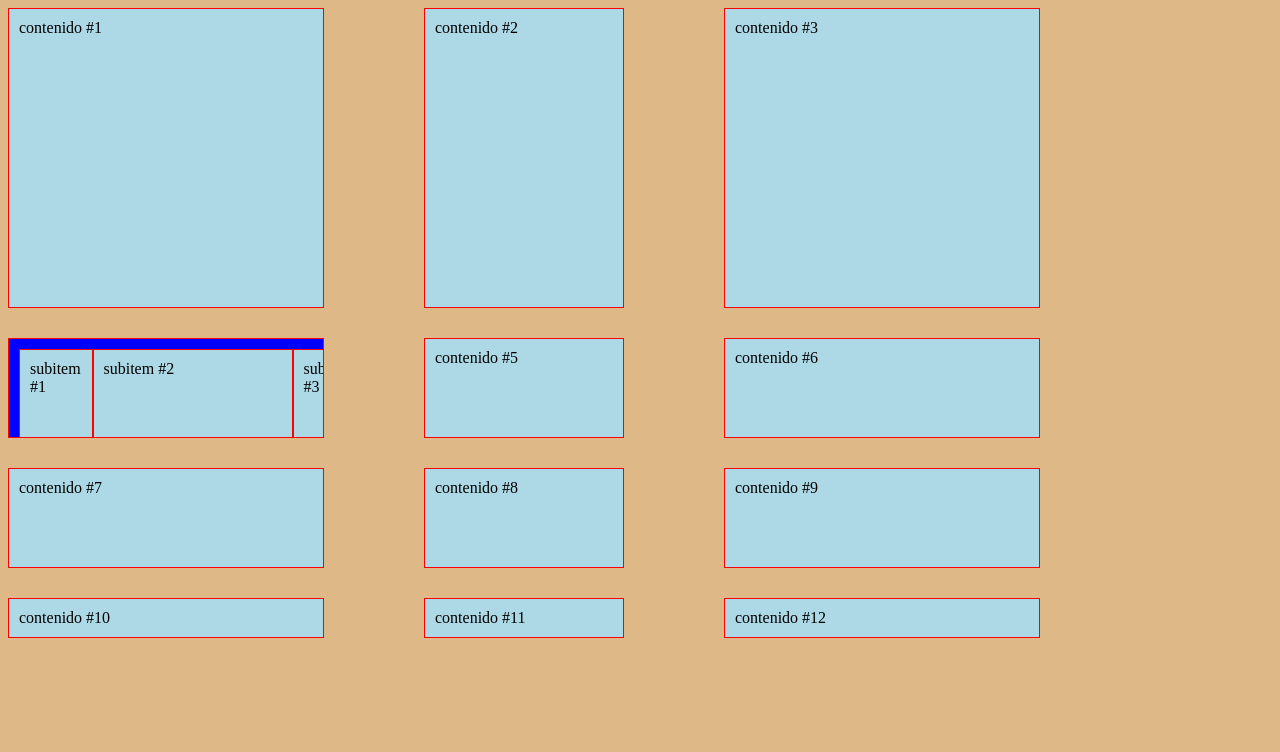
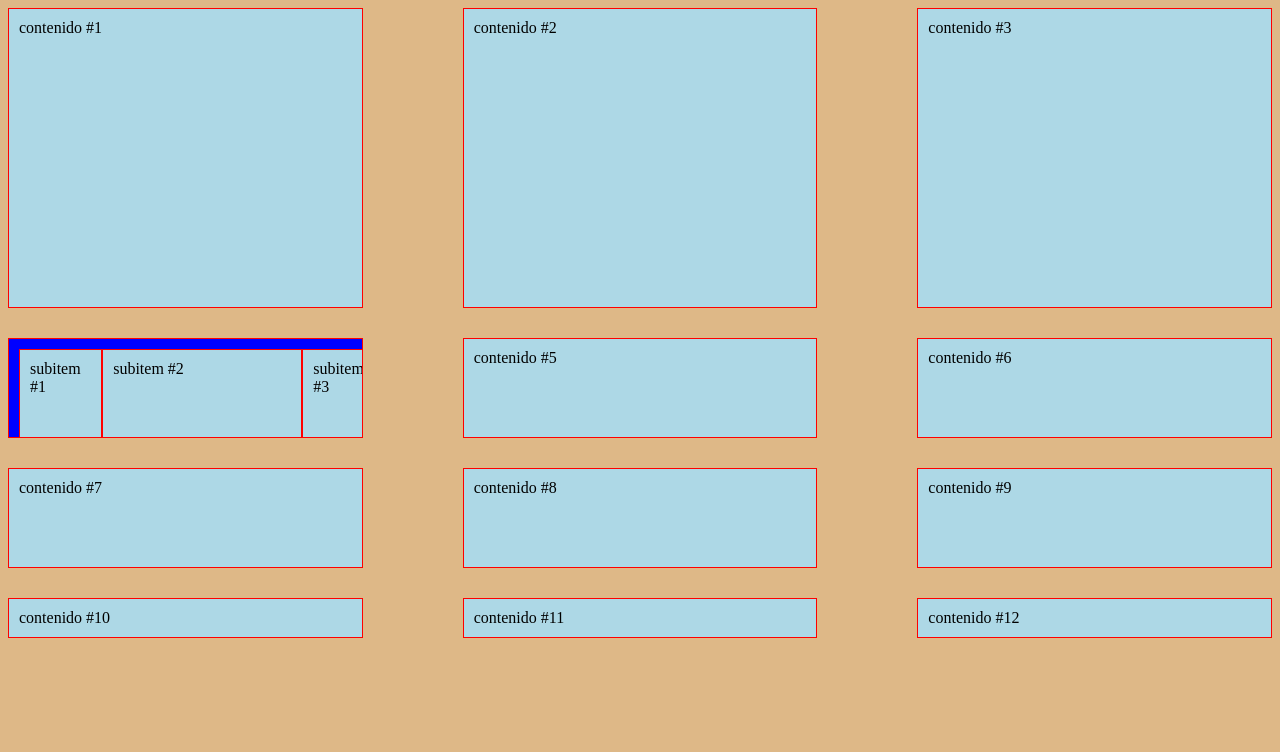
Before and after one commit to kmiloarguello/css-grid, a plain HTML site: page index.html in a window 1280 px wide. Drawn offline with Linux system fonts and the light colour scheme.

Commit message:
Fractions

```diff
--- a/index.css
+++ b/index.css
@@ -3,16 +3,10 @@ body{
 }
 .container{
     display: grid;
-    /* grid-template-columns: 25% 50% 25%;
-    grid-template-rows: 300px 300px; */
-    grid-template: 300px 100px 100px / 25% 200px 25%;
-    /*
-    Each one...
-    grid-column-gap: 30px;
-    grid-row-gap: 50px; */
-    /*
-    Both in one line...
-    grid-gap: rows / columns; */
+    /* Fraction..
+    1 fr is a part of screen  */
+
+    grid-template: 300px 100px 100px / 1fr 1fr 1fr;
     grid-gap: 30px 100px;
 }
 .item{
--- a/index.html
+++ b/index.html
@@ -4,7 +4,7 @@
     <meta charset="UTF-8">
     <meta name="viewport" content="width=device-width, initial-scale=1.0">
     <meta http-equiv="X-UA-Compatible" content="ie=edge">
-    <title>Gap or margins</title>
+    <title>Functions</title>
     <link href="index.css" rel="stylesheet" />
 </head>
 <body>
```
